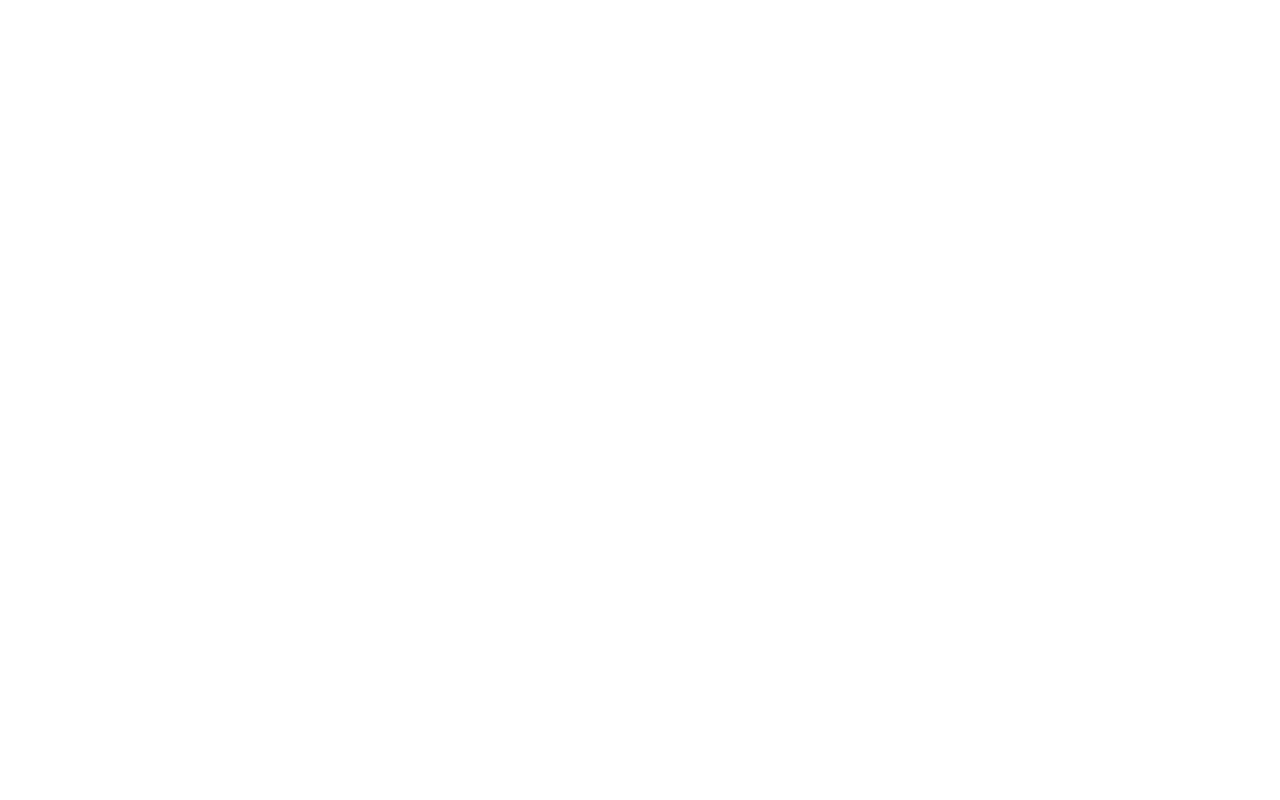
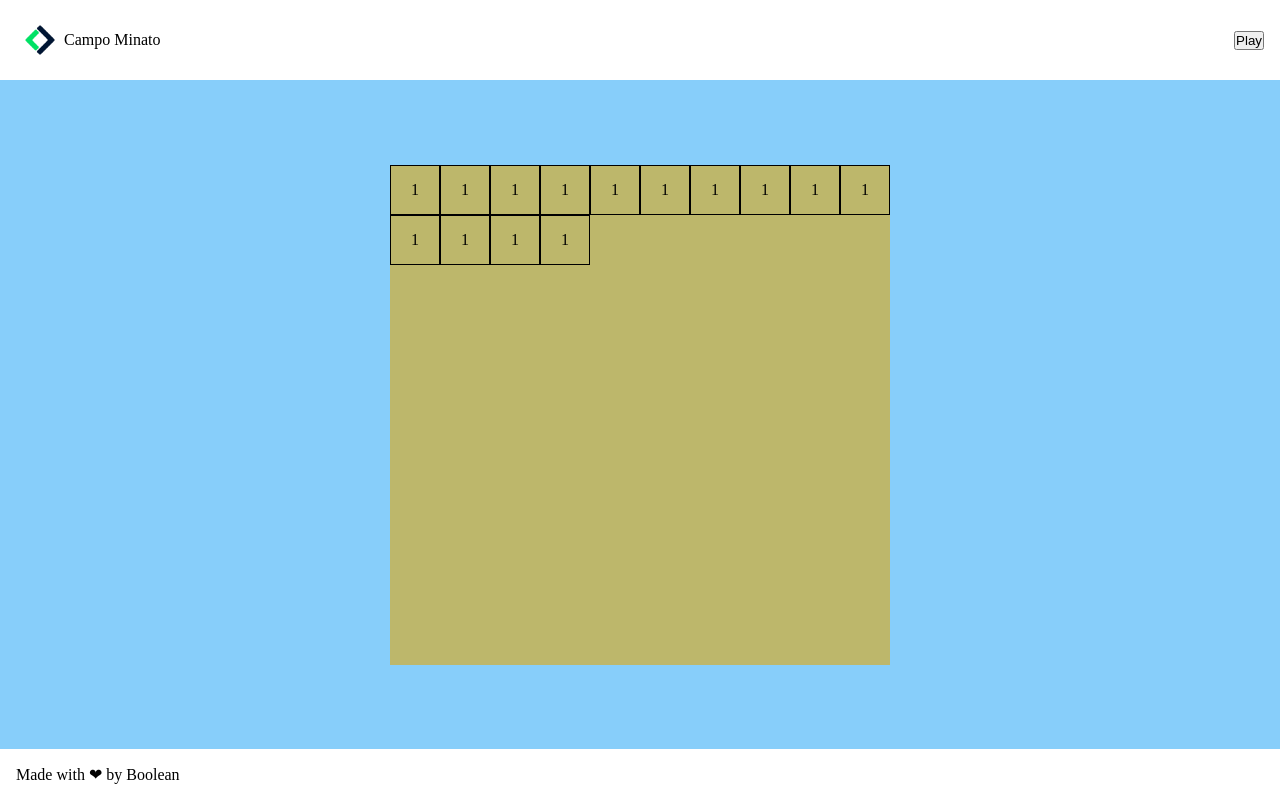
Before and after one commit to 32Fire32/js-campominato-grid, a plain HTML site: page index.html in a window 1280 px wide. Drawn offline with Linux system fonts and the light colour scheme.

Commit message:
definisce il tabellone

```diff
--- a/css/style.css
+++ b/css/style.css
@@ -4,3 +4,57 @@
     margin: 0;
     padding: 0;
 }
+
+body {
+    display: flex;
+    flex-direction: column;
+    height: 100vh;
+}
+
+header {
+    display: flex;
+    justify-content: space-between;
+    align-items: center;
+    padding : 1rem;
+}
+
+header img {
+    width: 3rem;
+    height: 3rem;
+}
+
+.logo {
+    display: flex;
+    align-items: center;
+}
+
+main {
+    background-color: lightskyblue;
+    display: flex;
+    flex-grow: 1;
+}
+
+.board {
+    width: 31.25rem;
+    height: 31.25rem;
+    background-color: darkkhaki;
+    margin: auto;
+    display: flex;
+    flex-wrap: wrap;
+    align-content: flex-start;
+}
+
+.cellboard {
+    border: 1px solid black;
+    height: calc(100% / 10);
+    width: calc(100% / 10);
+    display: flex;
+    align-items: center;
+    justify-content: center;
+}
+
+footer {
+    padding: 1rem;
+    display: flex;
+    align-items: center;
+}
--- a/index.html
+++ b/index.html
@@ -8,13 +8,36 @@
     <link rel="stylesheet" href="css/style.css">
 </head>
 <body>
-    <header></header>
+    <header>
+        <div class="logo">
+            <img src="img/logo.png" alt="boolean logo">
+            <span>Campo Minato</span>
+        </div>
+        <div class="play">
+            <button>Play</button>
+        </div>
+    </header>
     <main>
         <div class="board">
-
+            <div class="cellboard">1</div>
+            <div class="cellboard">1</div>
+            <div class="cellboard">1</div>
+            <div class="cellboard">1</div>
+            <div class="cellboard">1</div>
+            <div class="cellboard">1</div>
+            <div class="cellboard">1</div>
+            <div class="cellboard">1</div>
+            <div class="cellboard">1</div>
+            <div class="cellboard">1</div>
+            <div class="cellboard">1</div>
+            <div class="cellboard">1</div>
+            <div class="cellboard">1</div>
+            <div class="cellboard">1</div>
         </div>
     </main>
-    <footer></footer>
+    <footer>
+        <span>Made with ❤ by Boolean</span>
+    </footer>
 
     <script src="js/main.js"></script>
 </body>
```
Also changed, not shown: img/logo.png (added).
